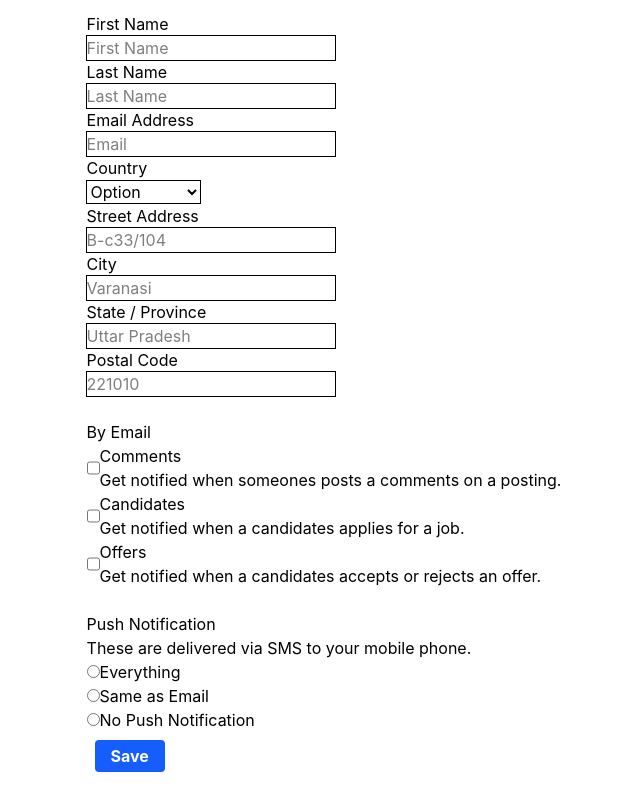
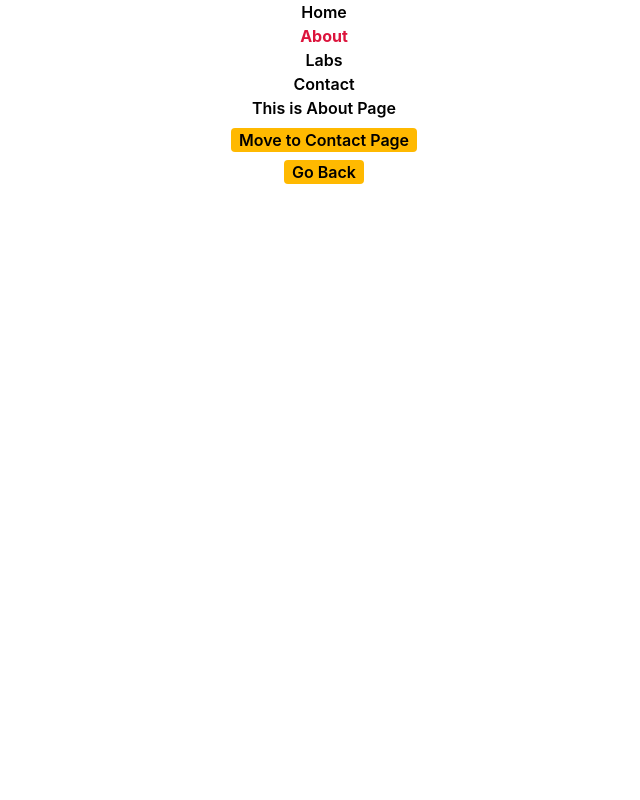
Before and after one commit to vaishalipatel164/reactprojects, a React (Vite) app: page /about in a window 1280 px wide. Shown: the whole page, without its empty margins (316-956 px from the left). Built offline with nearby package versions, Linux system fonts and the light colour scheme.

Commit message:
Create React Router Navlink

```diff
--- a/src/App.css
+++ b/src/App.css
@@ -0,0 +1,4 @@
+.active{
+    color:crimson;
+    font-weight:bold;
+}
--- a/src/App.jsx
+++ b/src/App.jsx
@@ -4,7 +4,8 @@ import './App.css'
 // import UseEffectProj from './pages/UseEffectProj';
 // import TestimonialProj from './pages/TestimonialProj';
 // import Form from './pages/Form';
-import FormProj from './pages/FormProj';
+// import FormProj from './pages/FormProj';
+import Practice from './pages/Practice';
 
 function App() {
   return (
@@ -13,7 +14,8 @@ function App() {
     {/* <UseEffectProj /> */}
     {/* <TestimonialProj /> */}
     {/* <Form /> */}
-    <FormProj />
+    {/* <FormProj /> */}
+     <Practice />
     </>
   );
 }
--- /dev/null
+++ b/src/component/practicepages/About.jsx
@@ -0,0 +1,32 @@
+import React from "react";
+import { useNavigate } from "react-router-dom";
+
+function About() {
+    const navigate = useNavigate();
+    function clickHandler() {
+        navigate("/contact");
+    }
+    function backHandler() {
+        navigate(-1);
+    }
+  return (
+    <>
+    <div>
+      <div>This is About Page</div>
+      <button
+        className="border-amber-400 bg-amber-400 rounded px-2 mt-2"
+        onClick={clickHandler}
+      >
+        Move to Contact Page
+      </button><br />
+      <button
+      className="border-amber-400 bg-amber-400 rounded px-2 mt-2"
+      onClick={backHandler}>
+        Go Back
+      </button>
+       </div>
+    </>
+  );
+}
+
+export default About;
--- /dev/null
+++ b/src/component/practicepages/Contact.jsx
@@ -0,0 +1,21 @@
+import React from 'react'
+import { useNavigate } from 'react-router-dom'
+
+function Contact() {
+    const navigate = useNavigate();
+    function clickHandler(){
+        navigate("/labs")
+    }
+  return (
+    <>
+    <div>This is Contact Page</div>
+    <button
+    className='border-amber-400 bg-amber-400 rounded px-2 mt-2'
+    onClick={clickHandler}>
+    Move to Labs Page
+    </button>
+    </>
+  )
+}
+
+export default Contact
--- /dev/null
+++ b/src/component/practicepages/Home.jsx
@@ -0,0 +1,13 @@
+import React from 'react'
+
+function Home() {
+  return (
+    <>
+     <div>
+       This is Home Page
+        </div>
+    </>
+  )
+}
+
+export default Home
--- /dev/null
+++ b/src/component/practicepages/HomeHead.jsx
@@ -0,0 +1,12 @@
+import React from 'react'
+import { Outlet } from 'react-router-dom'
+
+function HomeHead() {
+  return (
+    <div>
+        <Outlet />
+    </div>
+  )
+}
+
+export default HomeHead
--- /dev/null
+++ b/src/component/practicepages/Labs.jsx
@@ -0,0 +1,21 @@
+import React from 'react'
+import { useNavigate } from 'react-router-dom'
+
+function Labs() {
+    const navigate = useNavigate();
+    function clickHandler() {
+        navigate("/about");
+    }
+  return (
+    <>
+    <div>This is Labs Page</div>
+    <button
+    className='border-amber-400 bg-amber-400 rounded px-2 mt-2'
+    onClick={clickHandler}>
+    Move to About Page
+    </button>
+    </>
+  )
+}
+
+export default Labs
--- /dev/null
+++ b/src/component/practicepages/NotFound.jsx
@@ -0,0 +1,9 @@
+import React from 'react'
+
+function NotFound() {
+  return (
+    <div>NotFound</div>
+  )
+}
+
+export default NotFound
--- a/src/main.jsx
+++ b/src/main.jsx
@@ -4,10 +4,13 @@ import './index.css'
 import App from './App.jsx'
 import { ToastContainer } from 'react-toastify'
 import 'react-toastify/dist/ReactToastify.css';
+import { BrowserRouter } from 'react-router-dom'
 
 createRoot(document.getElementById('root')).render(
    <div>
+    <BrowserRouter>
      <App />
+    </BrowserRouter>
      <ToastContainer />
    </div>
 
--- /dev/null
+++ b/src/pages/Practice.css
@@ -0,0 +1,4 @@
+.practice{
+    text-align: center;
+    font-weight: 600;
+}
--- /dev/null
+++ b/src/pages/Practice.jsx
@@ -0,0 +1,47 @@
+import React from "react";
+import { NavLink, Route, Routes } from "react-router-dom";
+import Home from "../component/practicepages/Home";
+import About from "../component/practicepages/About";
+import Labs from "../component/practicepages/Labs";
+import Contact from "../component/practicepages/Contact";
+import NotFound from "../component/practicepages/NotFound";
+import "./Practice.css";
+import HomeHead from "../component/practicepages/HomeHead";
+
+function Practice() {
+  return (
+    <>
+      <div className="practice">
+        <nav>
+          <ul>
+            <li>
+              <NavLink to="/">Home</NavLink>
+            </li>
+            <li>
+              <NavLink to="/about">About</NavLink>
+            </li>
+            <li>
+              <NavLink to="/labs">Labs</NavLink>
+            </li>
+            <li>
+              <NavLink to="/contact">Contact</NavLink>
+            </li>
+          </ul>
+        </nav>
+
+        <Routes>
+          <Route path="/" element={<HomeHead />} >
+           { /*Index is default Route*/}
+          <Route index element={<Home />} />
+          <Route path="/about" element={<About />} />
+          <Route path="/labs" element={<Labs />} />
+          <Route path="/contact" element={<Contact />} />
+          <Route path="*" element={<NotFound />} />
+          </Route>
+        </Routes>
+      </div>
+    </>
+  );
+}
+
+export default Practice;
```
